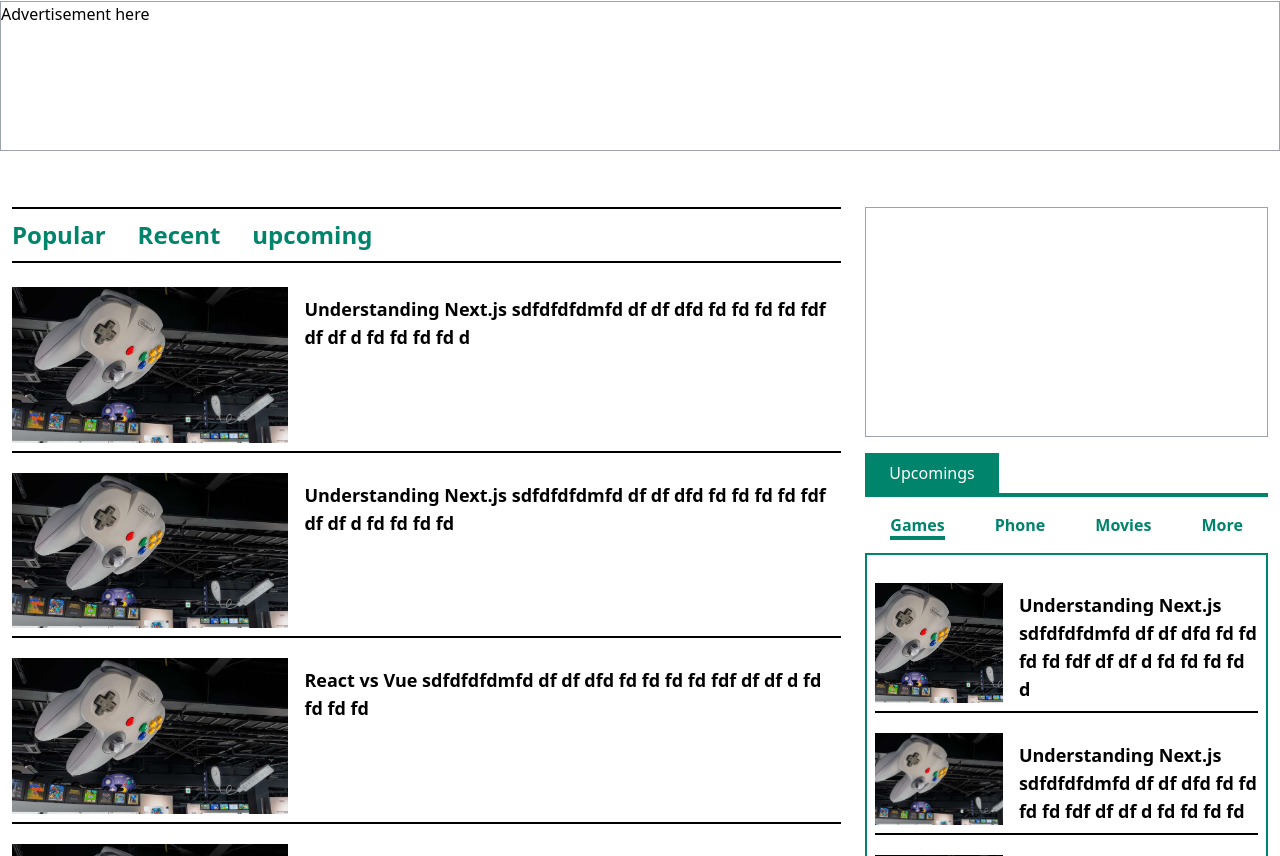
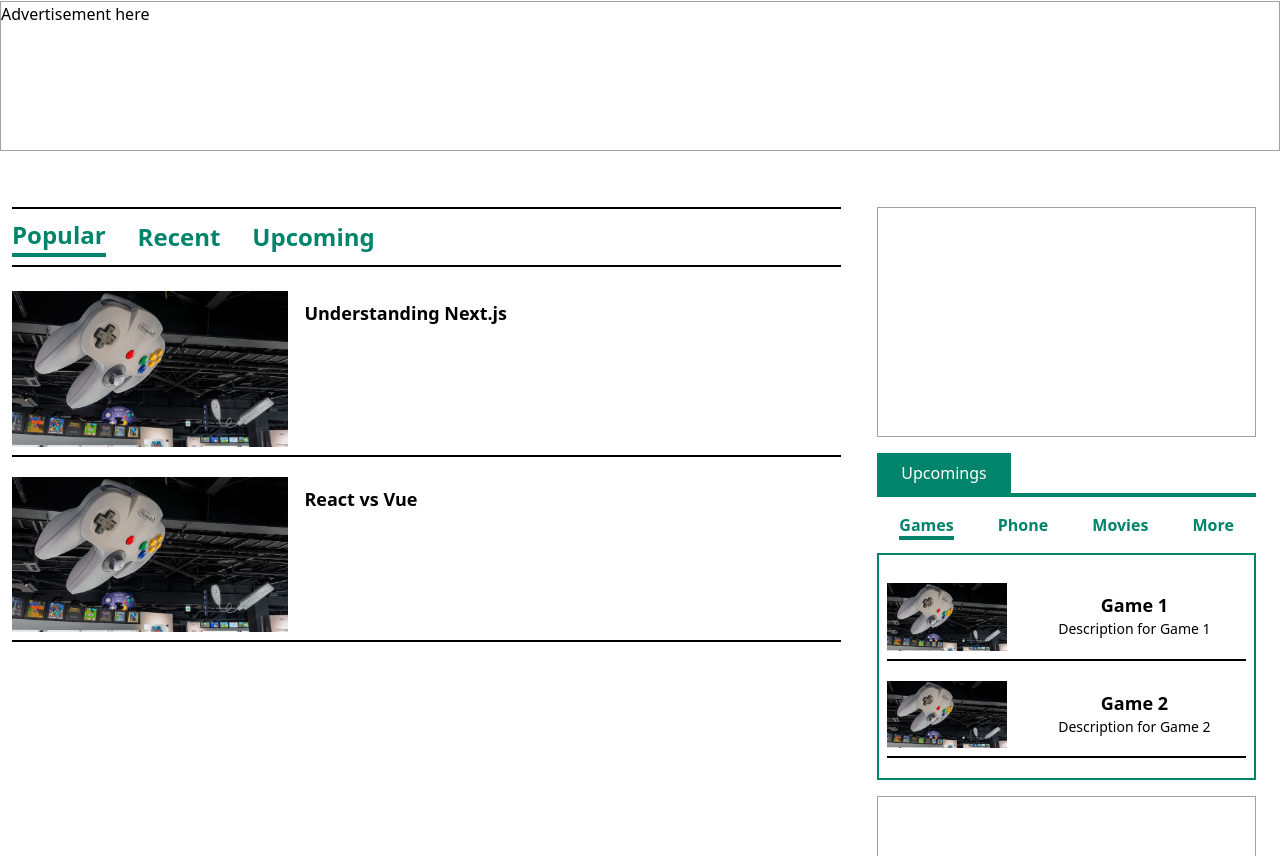
Before and after one commit to SiddheshTambe45/payload-cms, a Next.js app: page /entertainment in a window 1280 px wide. Shown: the part 1164-2020 px from the top of the page. Built offline with nearby package versions, Linux system fonts and the light colour scheme.

Commit message:
added pavan bloglist

```diff
--- a/app/(root)/[type]/bloglist.tsx
+++ b/app/(root)/[type]/bloglist.tsx
@@ -1,119 +1,42 @@
-import React from 'react'
-import BlogCard from './cardComp'
-// import { TypeHeading, SubTypeHeading } from './TypeHeading';
-// import HeroSection from './CategoryHeroSection';
-// import TypeSideBar from './upcomingNav';
-// import Ads from '@/components/Ads';
-import UpcomingNavBar from './upcomingNav'
+// Bloglist.tsx
+import BloglistClient from "./bloglistClientSidePart";
 
 type BlogCardStruct = {
-  title: string
-  description: string
-  slug: string
-  imageUrl: string
-}
+  title: string;
+  description: string;
+  slug: string;
+  imageUrl: string;
+};
 
 const fetchBlogs = async (type?: string, filter?: string): Promise<BlogCardStruct[]> => {
-  // Mock fetching blog data (replace with actual API call in production)
+  const allBlogs: BlogCardStruct[] = [
+    { title: "Understanding Next.js", description: "Learn Next.js basics", slug: "understanding-nextjs", imageUrl: "/assets/images/image15.png" },
+    { title: "React vs Vue", description: "Compare React and Vue.js", slug: "react-vs-vue", imageUrl: "/assets/images/image15.png" },
+    { title: "Advanced TypeScript", description: "Deep dive into TypeScript", slug: "advanced-typescript", imageUrl: "/assets/images/image15.png" },
+    { title: "Understanding Next.js", description: "Learn Next.js basics", slug: "understanding-nextjs", imageUrl: "/assets/images/image15.png" },
+    { title: "React vs Vue", description: "Compare React and Vue.js", slug: "react-vs-vue", imageUrl: "/assets/images/image15.png" },
+    { title: "Advanced TypeScript", description: "Deep dive into TypeScript", slug: "advanced-typescript", imageUrl: "/assets/images/image15.png" },
+  ];
 
-  const allBlogs: BlogCardStruct[] = [
-    {
-      title: 'Understanding Next.js sdfdfdfdmfd df df dfd fd fd fd fd fdf df df d fd fd fd fd d',
-      description: 'Learn Next.js basics d ',
-      slug: 'understanding-nextjsd',
-      imageUrl: '/assets/images/image15.png',
-    },
-    {
-      title: 'Understanding Next.js sdfdfdfdmfd df df dfd fd fd fd fd fdf df df d fd fd fd fd ',
-      description: 'Learn Next.js basics',
-      slug: 'understanding-nextjs',
-      imageUrl: '/assets/images/image15.png',
-    },
-    {
-      title: 'React vs Vue sdfdfdfdmfd df df dfd fd fd fd fd fdf df df d fd fd fd fd ',
-      description: 'Compare React and Vue.js',
-      slug: 'react-vs-vue2',
-      imageUrl: '/assets/images/image15.png',
-    },
-    {
-      title: 'Advanced TypeScript sdfdfdfdmfd df df dfd fd fd fd fd fdf df df d fd fd fd fd ',
-      description: 'Deep dive into TypeScript',
-      slug: 'advanced-typescript2',
-      imageUrl: '/assets/images/image15.png',
-    },
-    {
-      title: 'React vs Vue sdfdfdfdmfd df df dfd fd fd fd fd fdf df df d fd fd fd fd ',
-      description: 'Compare React and Vue.js',
-      slug: 'react-vs-vue',
-      imageUrl: '/assets/images/image15.png',
-    },
-    {
-      title: 'Advanced TypeScript sdfdfdfdmfd df df dfd fd fd fd fd fdf df df d fd fd fd fd ',
-      description: 'Deep dive into TypeScript',
-      slug: 'advanced-typescript',
-      imageUrl: '/assets/images/image15.png',
-    },
-  ]
+  // if (filter === "popular") return allBlogs.slice(0, 2);
+  // if (filter === "sidebar") return allBlogs.slice(1);
 
-  // Filter blogs based on the `type` parameter if provided
-  // if (type) {
-  //     return allBlogs.filter((blog) => blog.title.toLowerCase().includes(type.toLowerCase()));
-  // }
-  if (filter === 'sidebar') {
-    return allBlogs.slice(1)
-  }
+  return allBlogs;
+};
 
-  return allBlogs
-}
+const Bloglist = async ({params}: { params: { type: string } }) => {
+  const type  = params.type
+  // Fetch server-side data
+  const popularBlogs = await fetchBlogs("homepage", "popular");
+  // const sidebarBlogs = await fetchBlogs("homepage", "sidebar");
 
-const Bloglist = async ({ params }: { params: { type?: string } }) => {
-  const type = params.type || 'homepage'
-  const popularblogs = await fetchBlogs(type, 'popular')
-  const sidebarBlogs = await fetchBlogs(type, 'sidebar')
-  const recentblogs = await fetchBlogs(type, 'recent')
-  const upcomingblogs = await fetchBlogs(type, 'upcoming')
-  const herosectionblogs = await fetchBlogs(type, 'fetaured')
-  // const type = para
+  // Pass server-side data to the client component
+  return (
+    <BloglistClient
+      initialPopularBlogs={popularBlogs}
+      // initialSidebarBlogs={sidebarBlogs}
+    />
+  );
+};
 
-  return (
-    // <div>
-    <section className="popular-recent mt-10 lg:grid lg:grid-cols-3">
-      <section className="lg:col-span-2 px-3">
-        <div className="border border-y-2 border-x-0 border-black flex flex-row gap-8 my-4 py-2">
-          <button type="button" className="h6 generic-viridian font-bold">
-            Popular
-          </button>
-          <button type="button" className="h6 generic-viridian font-bold">
-            Recent
-          </button>
-          <button type="button" className="h6 generic-viridian font-bold">
-            upcoming
-          </button>
-        </div>
-        {popularblogs.length > 0 ? (
-          <BlogCard blogs={popularblogs} />
-        ) : (
-          <p className="text-gray-600">No blogs found for this category.</p>
-        )}
-      </section>
-
-      <section className="lg:col-span-1 px-3">
-        <div className="border-gray-400 border w-full h-[230px] my-4"></div>
-
-        {sidebarBlogs.length > 0 ? (
-          <>
-            {/* <h1>this is side bar</h1> */}
-            {/* <BlogCard blogs={sidebarBlogs} /> */}
-            <UpcomingNavBar />
-          </>
-        ) : (
-          <p className="text-gray-600">No blogs found for this category.</p>
-        )}
-        <div className="border-gray-400 border w-full h-[230px] my-4"></div>
-      </section>
-      {/* </div> */}
-    </section>
-  )
-}
-
-export default Bloglist
+export default Bloglist;
--- /dev/null
+++ b/app/(root)/[type]/bloglistClientSidePart.tsx
@@ -0,0 +1,88 @@
+"use client";
+
+import React, { useState, useEffect } from "react";
+import BlogCard from "./cardComp";
+import Upcomings from "@/components/Upcomings";
+
+type BlogCardStruct = {
+    title: string;
+    description: string;
+    slug: string;
+    imageUrl: string;
+};
+
+const fetchBlogs = async (type?: string, section?: string): Promise<BlogCardStruct[]> => {
+    // Mock API fetching (replace with real API in production)
+    const allBlogs: BlogCardStruct[] = [
+        { title: "Understanding Next.js", description: "Learn Next.js basics", slug: "understanding-nextjs", imageUrl: "/assets/images/image15.png" },
+        { title: "React vs Vue", description: "Compare React and Vue.js", slug: "react-vs-vue", imageUrl: "/assets/images/image15.png" },
+        { title: "Advanced TypeScript", description: "Deep dive into TypeScript", slug: "advanced-typescript", imageUrl: "/assets/images/image15.png" },
+    ];
+
+    if (section === "popular") return allBlogs.slice(0, 2);
+    if (section === "recent") return allBlogs.slice(1, 3);
+    if (section === "upcoming") return allBlogs.slice(2, 3);
+
+    return allBlogs;
+};
+
+const BloglistClient = ({
+    initialPopularBlogs,
+    // initialSidebarBlogs,
+}: {
+    initialPopularBlogs: BlogCardStruct[];
+    // initialSidebarBlogs: BlogCardStruct[];
+}) => {
+    const [activeSection, setActiveSection] = useState<string>("popular");
+    const [displayedBlogs, setDisplayedBlogs] = useState<BlogCardStruct[]>(initialPopularBlogs);
+
+    useEffect(() => {
+        // Fetch blogs based on the active section
+        const fetchSectionBlogs = async () => {
+            const blogs = await fetchBlogs("homepage", activeSection);
+            setDisplayedBlogs(blogs);
+        };
+
+        fetchSectionBlogs();
+    }, [activeSection]);
+
+    return (
+        <section className="popular-recent mt-10 lg:grid lg:grid-cols-3">
+            {/* Main Blogs */}
+            <section className="lg:col-span-2 px-3">
+                <div className="border border-y-2 border-x-0 border-black flex flex-row gap-8 my-4 py-2">
+                    {["popular", "recent", "upcoming"].map((section) => (
+                        <button
+                            key={section}
+                            type="button"
+                            className={`h6 generic-viridian font-bold ${activeSection === section ? "border-b-4 b-generic-viridian" : ""
+                                }`}
+                            onClick={() => setActiveSection(section)}
+                        >
+                            {section.charAt(0).toUpperCase() + section.slice(1)}
+                        </button>
+                    ))}
+                </div>
+                {displayedBlogs.length > 0 ? (
+                    <BlogCard blogs={displayedBlogs} />
+                ) : (
+                    <p className="text-gray-600">No blogs found for this section.</p>
+                )}
+            </section>
+
+            {/* Sidebar Blogs */}
+            <section className="lg:col-span-1 px-3">
+                {/* <div className="border-gray-400 border w-full h-[230px] my-4"></div> */}
+                {/* {initialSidebarBlogs.length > 0 ? ( */}
+                    {/* // <UpcomingNavBar initialBlogs={initialSidebarBlogs} /> */}
+                    <Upcomings initialCategory="Games" />
+                {/* ) : ( */}
+                    {/* <p className="text-gray-600">No sidebar blogs found.</p> */}
+                {/* )} */}
+                {/* <div className="border-gray-400 border w-full h-[230px] my-4"></div> */}
+            </section>
+        </section>
+    );
+};
+
+export default BloglistClient;
```
